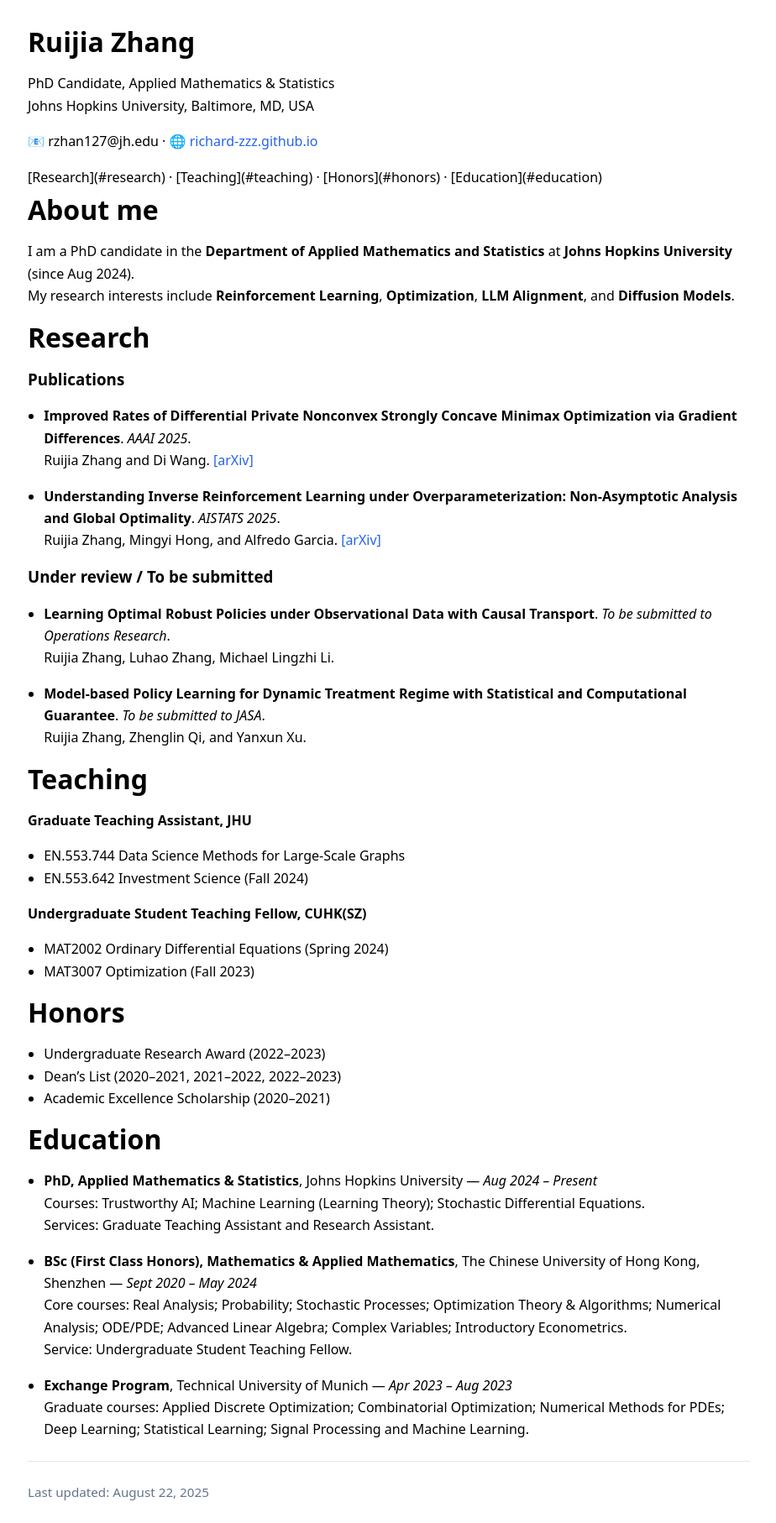
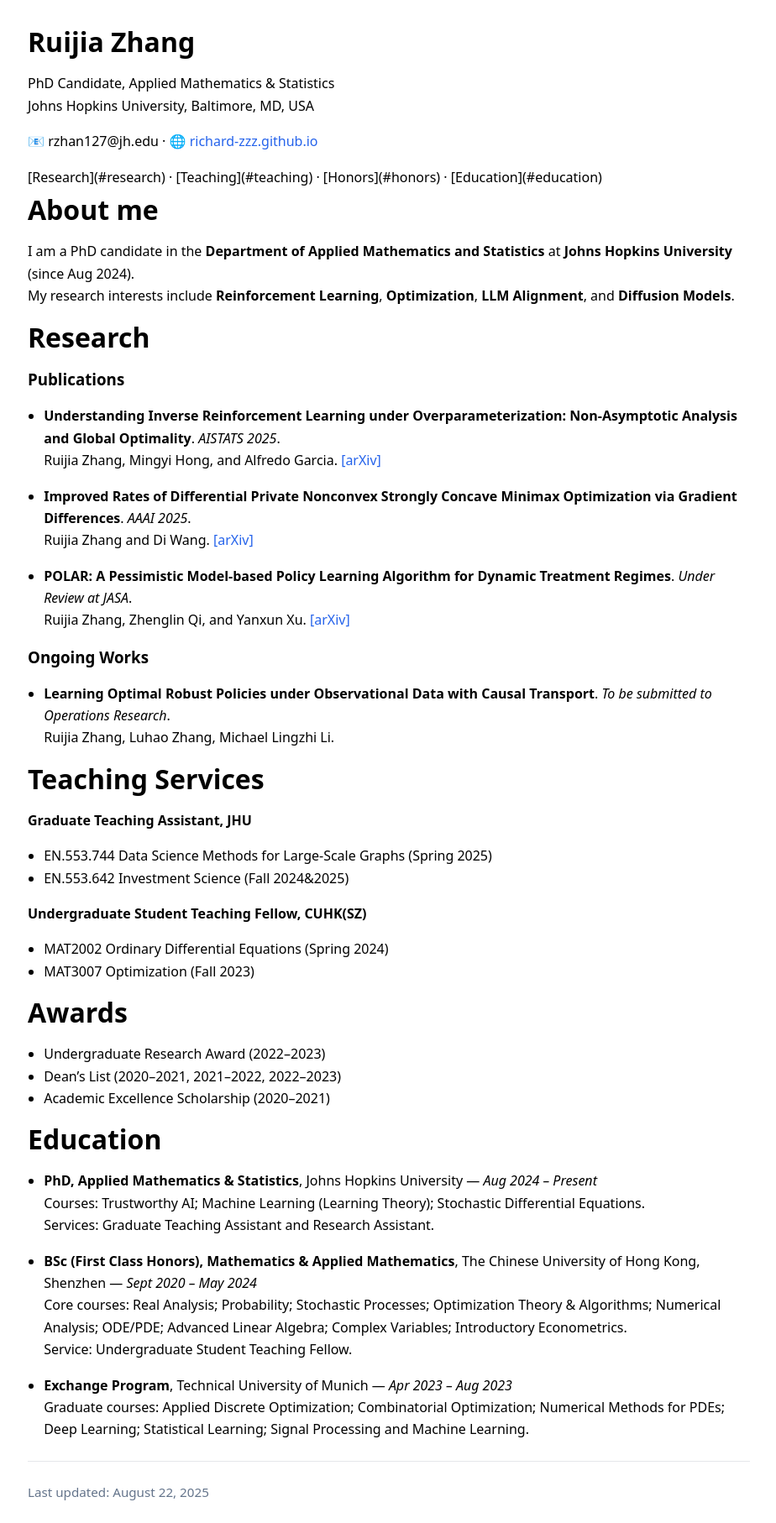
Before and after one commit to yayayida/yayayida.github.io, a Jekyll site: the page built from index.md, in a window 1280 px wide. Shown: the whole page at 84% size, without its empty margins (177-1101 px from the left). Built offline with Jekyll 4.4.1, drawn with Linux system fonts in a browser that asks for light colours.

Commit message:
Update index.md

```diff
--- a/index.md
+++ b/index.md
@@ -20,29 +20,29 @@ My research interests include **Reinforcement Learning**, **Optimization**, **LL
 # Research
 
 ### Publications
+- **Understanding Inverse Reinforcement Learning under Overparameterization: Non-Asymptotic Analysis and Global Optimality**. *AISTATS 2025*.
+  Ruijia Zhang, Mingyi Hong, and Alfredo Garcia.  [[arXiv]](https://arxiv.org/abs/2503.17865)
+
 - **Improved Rates of Differential Private Nonconvex Strongly Concave Minimax Optimization via Gradient Differences**. *AAAI 2025*.
   Ruijia Zhang and Di Wang.  [[arXiv]](https://arxiv.org/abs/2503.18317)
 
-- **Understanding Inverse Reinforcement Learning under Overparameterization: Non-Asymptotic Analysis and Global Optimality**. *AISTATS 2025*.
-  Ruijia Zhang, Mingyi Hong, and Alfredo Garcia.  [[arXiv]](https://arxiv.org/abs/2503.17865)
+- **POLAR: A Pessimistic Model-based Policy Learning Algorithm for Dynamic Treatment Regimes**. *Under Review at JASA*.
+  Ruijia Zhang, Zhenglin Qi, and Yanxun Xu. [[arXiv]](https://arxiv.org/abs/2506.20406)
 
-### Under review / To be submitted
+### Ongoing Works
 - **Learning Optimal Robust Policies under Observational Data with Causal Transport**. *To be submitted to Operations Research*.
   Ruijia Zhang, Luhao Zhang, Michael Lingzhi Li.
 
-- **Model-based Policy Learning for Dynamic Treatment Regime with Statistical and Computational Guarantee**. *To be submitted to JASA*.
-  Ruijia Zhang, Zhenglin Qi, and Yanxun Xu.
-
-# Teaching
+# Teaching Services
 **Graduate Teaching Assistant, JHU**
-- EN.553.744 Data Science Methods for Large-Scale Graphs
-- EN.553.642 Investment Science (Fall 2024)
+- EN.553.744 Data Science Methods for Large-Scale Graphs (Spring 2025)
+- EN.553.642 Investment Science (Fall 2024&2025)
 
 **Undergraduate Student Teaching Fellow, CUHK(SZ)**
 - MAT2002 Ordinary Differential Equations (Spring 2024)
 - MAT3007 Optimization (Fall 2023)
 
-# Honors
+# Awards
 - Undergraduate Research Award (2022–2023)
 - Dean’s List (2020–2021, 2021–2022, 2022–2023)
 - Academic Excellence Scholarship (2020–2021)
```
